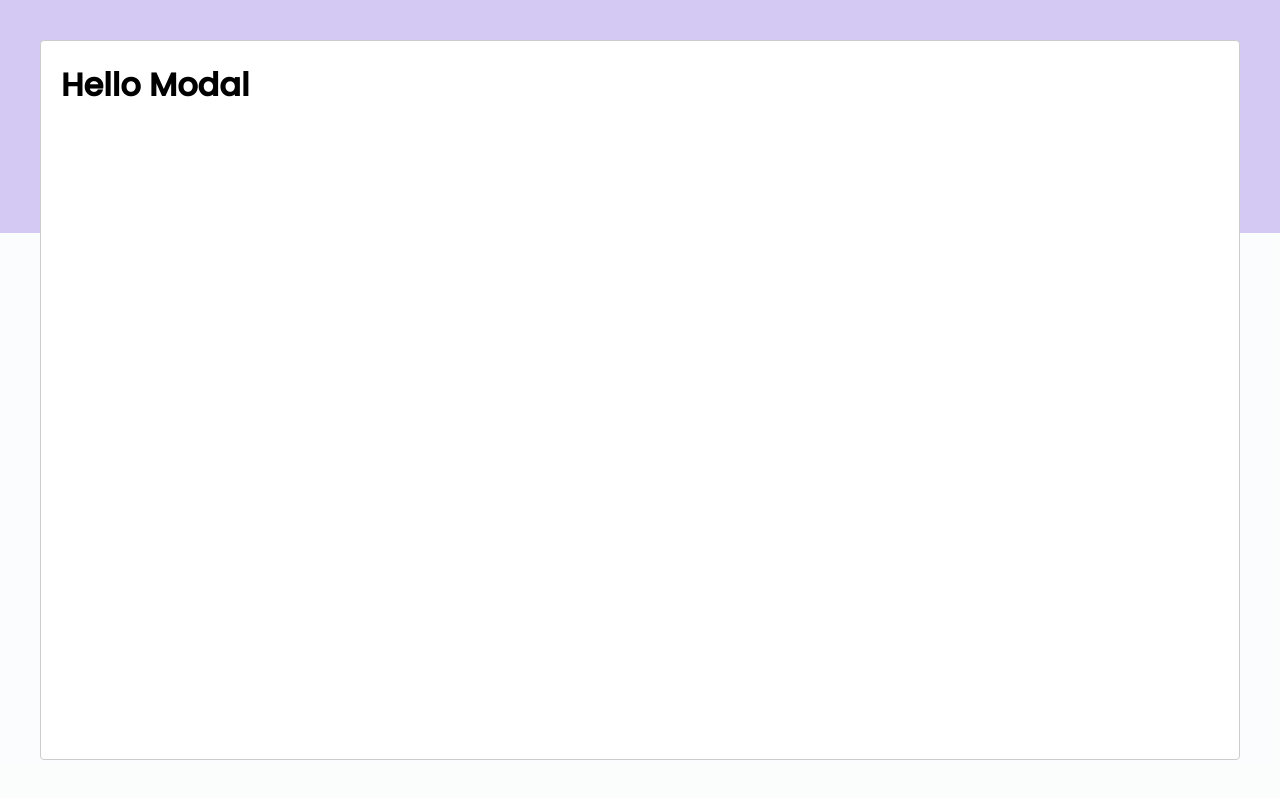
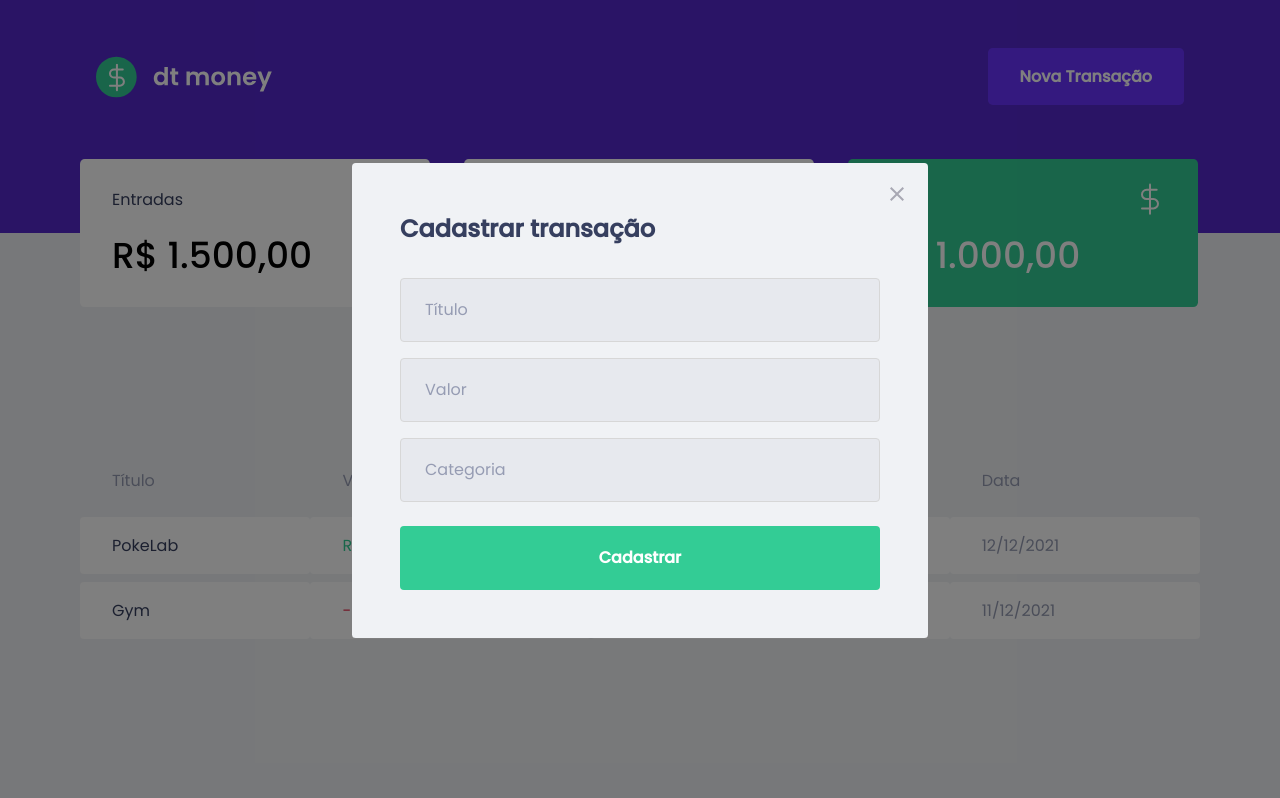
Before and after one commit to LeonardoBrizolla/rocket-money, a React (Create React App) app: page / in a window 1280 px wide. Both pictures are taken after a click on the button "Nova Transação". Built offline with nearby package versions, Linux system fonts and the light colour scheme; no server answers; what miragejs would draw is missing.

Commit message:
Estilizando modal

```diff
--- a/src/components/NewTransactionModal/index.tsx
+++ b/src/components/NewTransactionModal/index.tsx
@@ -1,5 +1,5 @@
 import Modal from 'react-modal';
-
+import closeImg from '../../assets/close.svg';
 import { Container } from './styles';
 
 interface NewTransactionModalProps {
@@ -12,10 +12,28 @@
   onRequestClose,
 }: NewTransactionModalProps) => {
   return (
-    <Container>
-      <Modal isOpen={isOpen} onRequestClose={onRequestClose}>
-        <h1>Hello Modal</h1>
-      </Modal>
-    </Container>
+    <Modal
+      isOpen={isOpen}
+      onRequestClose={onRequestClose}
+      overlayClassName="react-modal-overlay"
+      className="react-modal-content"
+    >
+      <button
+        type="button"
+        onClick={onRequestClose}
+        className="react-modal-close"
+      >
+        <img src={closeImg} alt="Fechar modal" />
+      </button>
+
+      <Container>
+        <h2>Cadastrar transação</h2>
+
+        <input type="text" placeholder="Título" />
+        <input type="number" placeholder="Valor" />
+        <input type="text" placeholder="Categoria" />
+        <button type="submit">Cadastrar</button>
+      </Container>
+    </Modal>
   );
 };
--- a/src/components/NewTransactionModal/styles.ts
+++ b/src/components/NewTransactionModal/styles.ts
@@ -1,3 +1,49 @@
 import styled from 'styled-components';
 
-export const Container = styled.div``;
+export const Container = styled.form`
+  h2 {
+    color: var(--color-text-title);
+    font-size: 1.5rem;
+    margin-bottom: 2rem;
+  }
+
+  input {
+    width: 100%;
+    padding: 0 1.5rem;
+    height: 4rem;
+    border-radius: 0.25rem;
+
+    border: 1px solid #d7d7d7;
+    background: #e7e9ee;
+
+    font-weight: 400;
+    font-size: 1rem;
+
+    &::placeholder {
+      color: var(--color-text-body);
+    }
+
+    & + input {
+      margin-top: 1rem;
+    }
+  }
+
+  button[type='submit'] {
+    width: 100%;
+    padding: 0 1.5rem;
+    height: 4rem;
+    background: var(--color-green);
+    color: #fff;
+    border-radius: 0.25rem;
+    border: 0;
+    font-size: 1rem;
+    margin-top: 1.5rem;
+    font-weight: 600;
+
+    transition: filter 0.2s linear;
+
+    &:hover {
+      filter: brightness(0.9);
+    }
+  }
+`;
--- a/src/styles/elements/global.ts
+++ b/src/styles/elements/global.ts
@@ -33,4 +33,42 @@
     opacity: 0.6;
     cursor: not-allowed;
   }
+
+
+  .react-modal-overlay {
+    background-color: rgba(0, 0, 0, 0.5);
+
+    position: fixed;
+    top: 0;
+    bottom: 0;
+    left: 0;
+    right: 0;
+
+    display: flex;
+    align-items: center;
+    justify-content: center;
+  }
+
+  .react-modal-content {
+    width: 100%;
+    max-width: 576px;
+    background-color: var(--color-background);
+    padding: 3rem;
+    position: relative;
+    border-radius: 0.24rem
+  }
+
+  .react-modal-close {
+    position: absolute;
+    right: 1.5rem;
+    top: 1.5rem;
+    border: 0;
+    background: transparent;
+
+    transition: filter 0.2s linear;
+
+    &:hover {
+      filter: brightness(0.9);
+    }
+  }
 `;
```
